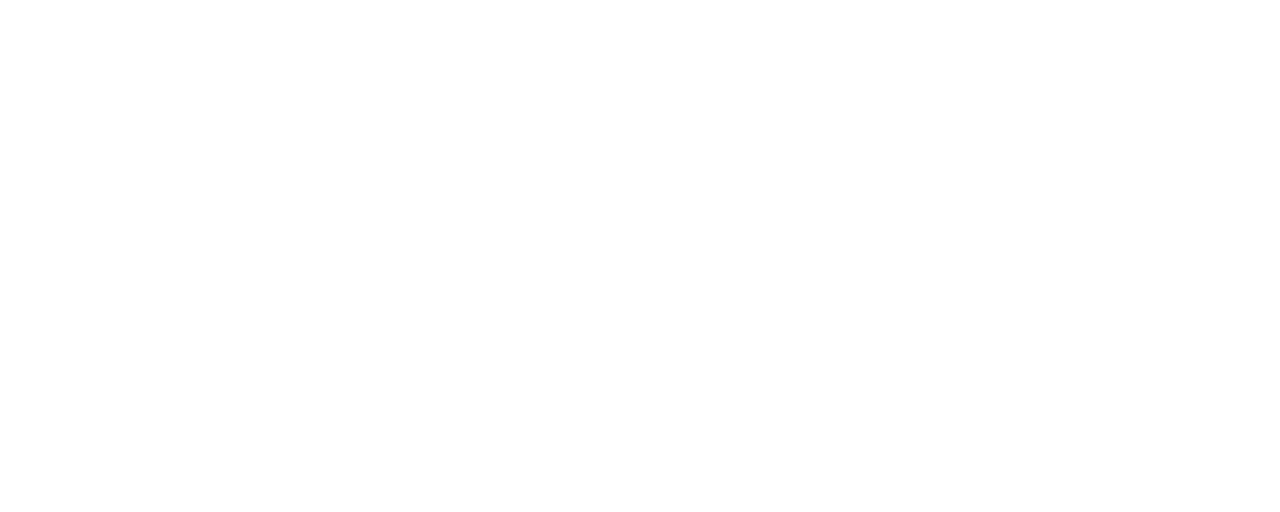
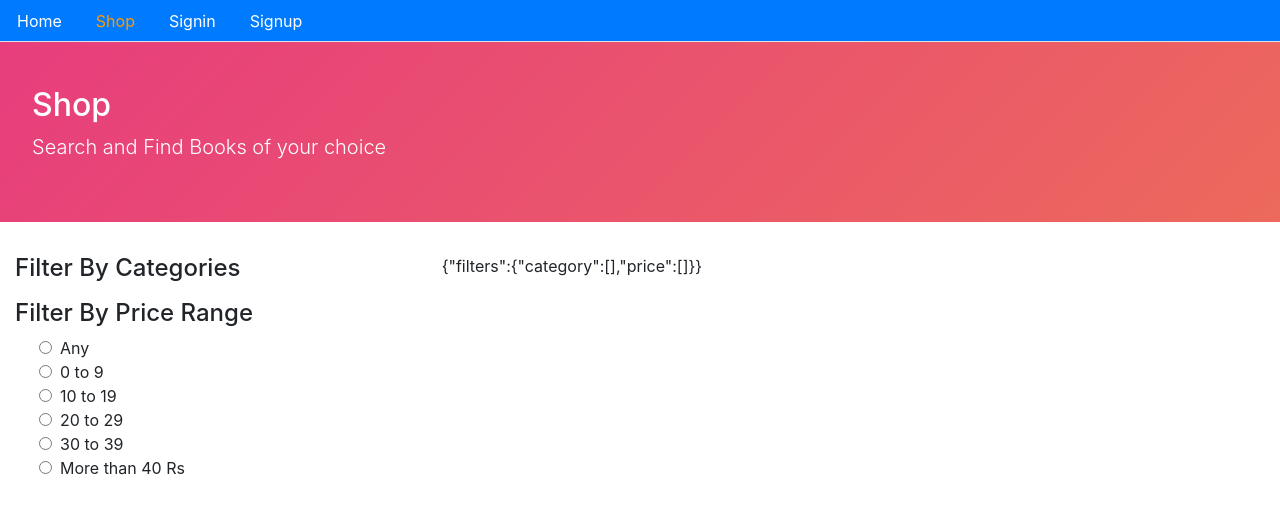
Before and after one commit to Navneet-Singh-123/BookNook-Frontend, a React (Create React App) app: page /shop in a window 1280 px wide. Shown: the top 512 px of the page. Built offline with nearby package versions, Linux system fonts and the light colour scheme; no server answers.

Commit message:
Filter by price and categories state functionality completed

```diff
--- a/src/Routes.js
+++ b/src/Routes.js
@@ -3,6 +3,7 @@
 import Signup from './user/Signup';
 import Signin from './user/Signin';
 import Home from './core/Home';
+import Shop from './core/Shop';
 import PrivateRoute from './auth/PrivateRoute';
 import AdminRoute from './auth/AdminRoute';
 import Dashboard from './user/UserDashboard';
@@ -16,6 +17,7 @@
         <BrowserRouter>
             <Switch>
                 <Route path="/" exact component={Home}/>
+                <Route path="/shop" exact component={Shop}/>
                 <Route path="/signin" exact component={Signin}/>
                 <Route path="/signup" exact component={Signup}/>
                 <PrivateRoute path="/user/dashboard" exact component={Dashboard} />
--- /dev/null
+++ b/src/core/Checkbox.js
@@ -0,0 +1,32 @@
+import React, {useState, useEffect} from 'react';
+
+const Checkbox = ({categories, handleFilters}) =>{
+
+    const [checked, setCheked] = useState([]);
+
+    const handleToggle = c => () =>{
+        // return the first index or -1
+        const currentCategoryId = checked.indexOf(c);
+        const newCheckedCategoryId = [...checked];
+        // if currently checked was not already in checked state > push
+        // else pull/take off
+        if (currentCategoryId === -1) {
+            newCheckedCategoryId.push(c);
+        } else {
+            newCheckedCategoryId.splice(currentCategoryId, 1);
+        }
+        // console.log(newCheckedCategoryId);
+        setCheked(newCheckedCategoryId);
+        handleFilters(newCheckedCategoryId);
+    }
+
+    return categories.map((c, i)=>(
+        <li key={i} className="list-unstyled">
+            <input onChange={handleToggle(c._id)} value={checked.indexOf(c._id===-1)} type="checkbox" className="form-check-input"/>
+            <label className="form-check-label">{c.name}</label>
+        </li>
+    ))
+
+}
+
+export default Checkbox;
--- a/src/core/Menu.js
+++ b/src/core/Menu.js
@@ -20,6 +20,9 @@
         <ul className="nav nav-tabs bg-primary">
             <li className="nav-item">
                 <Link className="nav-link" style={isActive(history, '/')} to="/">Home</Link>
+            </li>
+            <li className="nav-item">
+                <Link className="nav-link" style={isActive(history, '/shop')} to="/shop">Shop</Link>
             </li>
 
             {isAuthenticated() && isAuthenticated().user.role === 0 && (
--- /dev/null
+++ b/src/core/RadioBox.js
@@ -0,0 +1,25 @@
+import React, { useState, useEffect, Fragment } from "react";
+
+const RadioBox = ({ prices, handleFilters }) => {
+    const [value, setValue] = useState(0);
+
+    const handleChange = (event) =>{
+        handleFilters(event.target.value);
+        setValue(event.target.value);
+    }
+
+    return prices.map((p, i) => (
+        <div key={i}>
+            <input
+                onChange={handleChange}
+                value={`${p._id}`}
+                name={p}
+                type="radio"
+                className="mr-2 ml-4"
+            />
+            <label className="form-check-label">{p.name}</label>
+        </div>
+    ));
+};
+
+export default RadioBox;
--- /dev/null
+++ b/src/core/Shop.js
@@ -0,0 +1,74 @@
+import React, {useState, useEffect} from 'react'
+import Layout from './Layout'
+import Card from './Card'
+import {getCategories} from './apiCore'
+import Checkbox from './Checkbox'
+import {prices} from  './fixedPrices'
+import RadioBox from './RadioBox'
+
+const Shop = () =>{
+    const [myFilters, setMyFilters] = useState({
+        filters: { category: [], price: [] }
+    });
+    const [categories, setCategories] = useState([]);
+    const [error, setError] = useState(false);
+
+
+    const init = () => {
+        getCategories().then(data => {
+            if (data.error) {
+                setError(data.error);
+            } else {
+                setCategories(data);
+            }
+        });
+    };
+
+    useEffect(()=>{
+        init();
+    }, [])
+
+    const handleFilters = (filters, filterBy) =>{
+        // console.log('Shop', filters, filterBy);
+        const newFilters = {...myFilters};
+        newFilters.filters[filterBy] = filters
+        if(filterBy === "price"){
+            let priceValues = handlePrice(filters);
+            newFilters.filters[filterBy] = priceValues
+        }
+        setMyFilters(newFilters);
+    }
+
+    const handlePrice = value =>{
+        const data = prices;
+        let array = [];
+        for(let key in data){
+            if(data[key]._id === parseInt(value)){
+                array = data[key].array;
+            }
+        }
+        return array;
+    }
+
+    return (
+        <Layout title="Shop" description="Search and Find Books of your choice" className="container-fluid">
+            <div className="row">
+                <div className="col-4">
+                    <h4>Filter By Categories</h4>
+                    <ul>
+                        <Checkbox categories={categories} handleFilters={filters => handleFilters(filters, 'category')}/>
+                    </ul>
+                    <h4>Filter By Price Range</h4>
+                    <div>
+                        <RadioBox prices={prices} handleFilters={filters => handleFilters(filters, 'price')}/>
+                    </div>
+                </div>
+                <div className="col-8">
+                    {JSON.stringify(myFilters)}
+                </div>
+            </div>
+        </Layout>
+    )
+}
+
+export default Shop;
--- a/src/core/apiCore.js
+++ b/src/core/apiCore.js
@@ -11,3 +11,15 @@
         console.log(err);
     })
 }
+
+export const getCategories = () => {
+    return fetch(`${API}/categories`, {
+        method: "GET"
+    })
+    .then(response=>{
+        return response.json()
+    })
+    .catch(err => {
+        console.log(err);
+    })
+}
--- /dev/null
+++ b/src/core/fixedPrices.js
@@ -0,0 +1,32 @@
+export const prices = [
+    {
+        _id: 0,
+        name: "Any",
+        array: []
+    },
+    {
+        _id: 1,
+        name: "0 to 9",
+        array: [0, 9]
+    },
+    {
+        _id: 2,
+        name: "10 to 19",
+        array: [10, 19]
+    },
+    {
+        _id: 3,
+        name: "20 to 29",
+        array: [20, 29]
+    },
+    {
+        _id: 4,
+        name: "30 to 39",
+        array: [20, 29]
+    },
+    {
+        _id: 5,
+        name: "More than 40 Rs",
+        array: [40, 99]
+    }
+];
```
Also changed, not shown: 1 other file (tests, documents, lock files or other folders).
